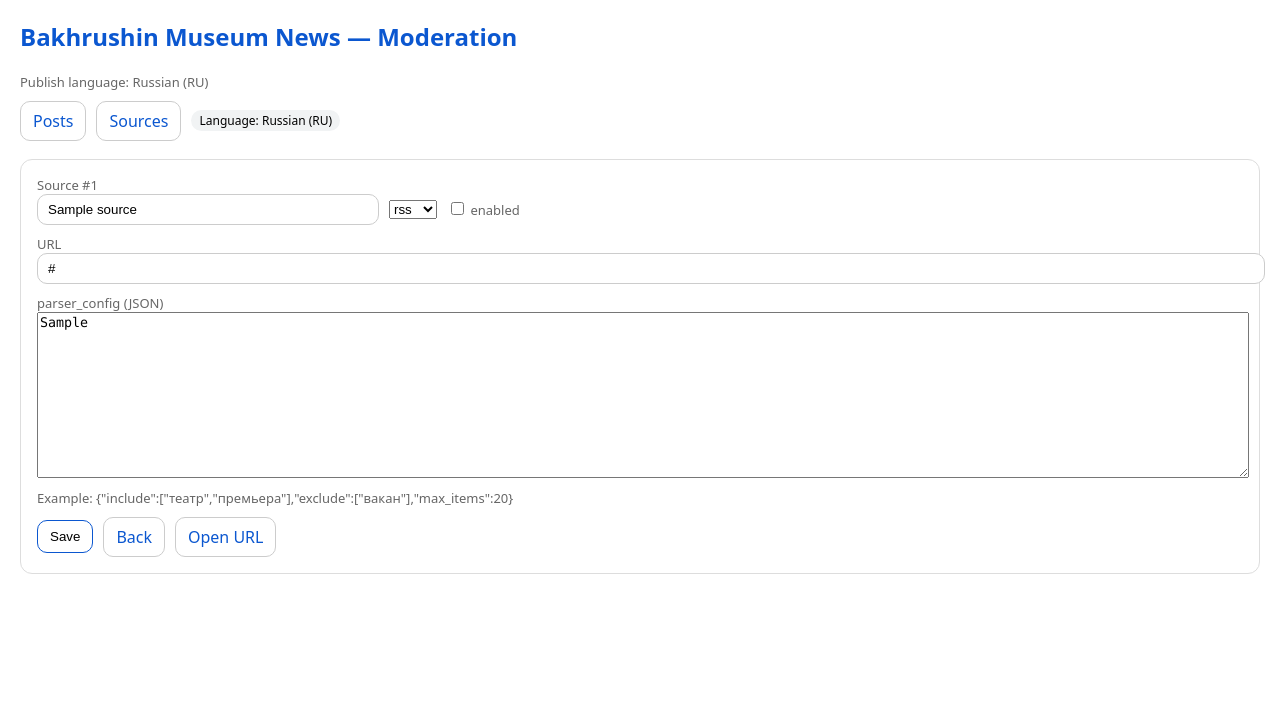
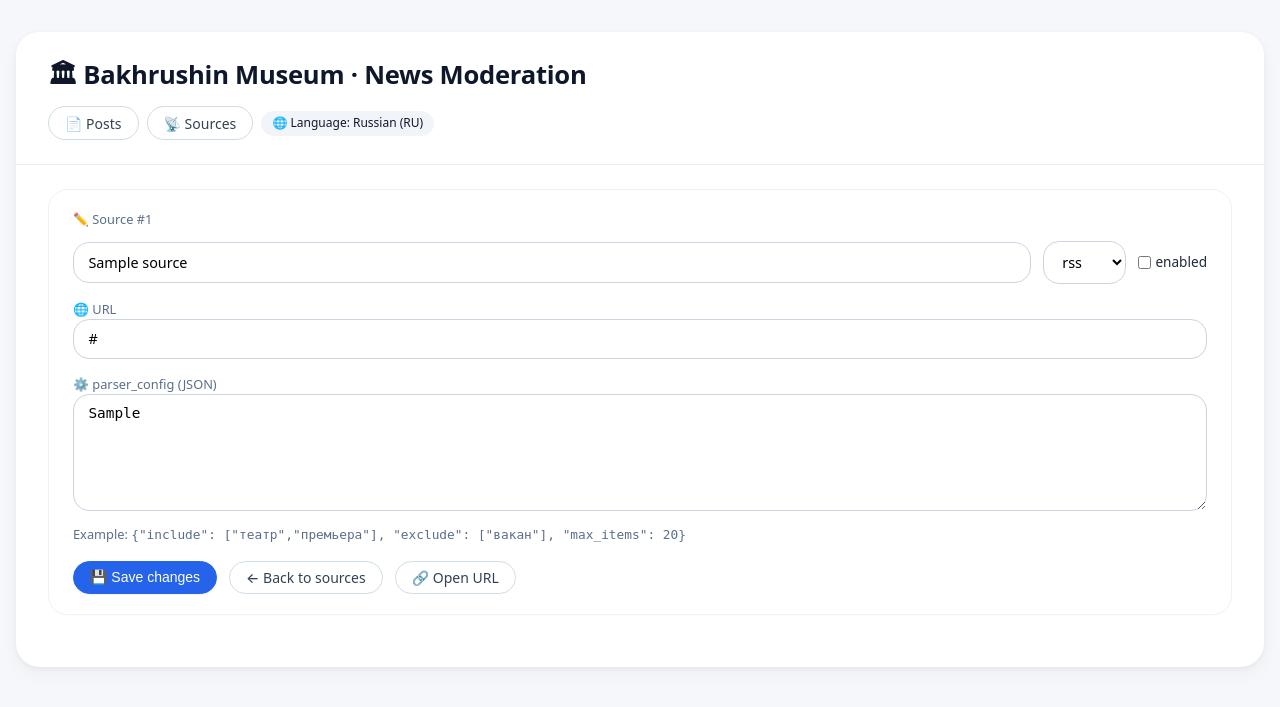
Before and after one commit to camdyngaskamp/bakhrushin_tg, a FastAPI app: template app/templates/source_edit.html in a window 1280 px wide. Shown: the top 707 px of the page. Run offline with FastAPI, Linux system fonts and the light colour scheme; the template is opened without the code that fills it: most values are stand-ins (such as "Sample title", 1, 10 or a date in 2020); parts of the project's set-up code (start-up, migrations or seed data) failed here and were passed over.

Commit message:
Renew design

```diff
--- a/app/templates/base.html
+++ b/app/templates/base.html
@@ -1,34 +1,261 @@
+<!-- base.html -->
 <!doctype html>
 <html>
 <head>
   <meta charset="utf-8">
+  <meta name="viewport" content="width=device-width, initial-scale=1">
   <title>Bakhrushin News Moderation</title>
   <style>
-      body { font-family: system-ui, -apple-system, Segoe UI, Roboto, sans-serif; margin: 20px; }
-      a { color: #0b57d0; text-decoration: none; }
-      .card { border: 1px solid #ddd; border-radius: 12px; padding: 16px; margin: 12px 0; }
-      .muted { color: #666; font-size: 13px; }
-      textarea { width: 100%; min-height: 220px; font-family: ui-monospace, SFMono-Regular, Menlo, monospace; }
-      .btn { padding: 8px 12px; border-radius: 10px; border: 1px solid #ccc; background: #fff; cursor: pointer; }
-      .btn-primary { border-color: #0b57d0; }
-      .row { display: flex; gap: 10px; align-items: center; flex-wrap: wrap; }
-      .pill { display:inline-block; padding: 2px 8px; border-radius: 999px; background:#f1f3f4; font-size: 12px; }
-      input { padding: 7px 10px; border-radius: 10px; border: 1px solid #ccc; }
+    * {
+      margin: 0;
+      padding: 0;
+      box-sizing: border-box;
+    }
+
+    body {
+      background: #f5f7fb;
+      font-family: system-ui, -apple-system, 'Segoe UI', Roboto, 'Helvetica Neue', sans-serif;
+      line-height: 1.5;
+      color: #1e293b;
+      padding: 2rem 1rem;
+    }
+
+    .container {
+      max-width: 1280px;
+      margin: 0 auto;
+      background: white;
+      border-radius: 1.5rem;
+      box-shadow: 0 8px 20px rgba(0,0,0,0.03), 0 2px 6px rgba(0,0,0,0.05);
+      overflow: hidden;
+    }
+
+    /* header */
+    .app-header {
+      padding: 1.5rem 2rem;
+      border-bottom: 1px solid #e9edf2;
+      background: #ffffff;
+    }
+
+    .app-header h2 {
+      font-size: 1.6rem;
+      font-weight: 600;
+      letter-spacing: -0.01em;
+      margin-bottom: 0.25rem;
+    }
+
+    .app-header h2 a {
+      color: #0f172a;
+      text-decoration: none;
+      transition: color 0.2s;
+    }
+
+    .app-header h2 a:hover {
+      color: #2563eb;
+    }
+
+    .header-meta {
+      display: flex;
+      justify-content: space-between;
+      align-items: center;
+      flex-wrap: wrap;
+      gap: 0.75rem;
+      margin-top: 0.75rem;
+    }
+
+    .nav-links {
+      display: flex;
+      flex-wrap: wrap;
+      gap: 0.5rem;
+      align-items: center;
+    }
+
+    /* buttons & links */
+    .btn {
+      display: inline-flex;
+      align-items: center;
+      gap: 0.4rem;
+      padding: 0.45rem 1rem;
+      border-radius: 2rem;
+      font-size: 0.875rem;
+      font-weight: 500;
+      background: #ffffff;
+      border: 1px solid #cfdde6;
+      color: #1e40af;
+      cursor: pointer;
+      transition: all 0.2s ease;
+      text-decoration: none;
+      line-height: 1.25;
+    }
+
+    .btn-primary {
+      background: #2563eb;
+      border-color: #2563eb;
+      color: white;
+      box-shadow: 0 1px 2px rgba(0,0,0,0.05);
+    }
+
+    .btn-primary:hover {
+      background: #1d4ed8;
+      border-color: #1d4ed8;
+      transform: translateY(-1px);
+    }
+
+    .btn-danger {
+      border-color: #fecaca;
+      color: #b91c1c;
+    }
+
+    .btn-danger:hover {
+      background: #fef2f2;
+      border-color: #f87171;
+    }
+
+    .btn-outline {
+      border-color: #cfdde6;
+      color: #334155;
+    }
+
+    .btn-outline:hover {
+      background: #f8fafc;
+      border-color: #94a3b8;
+    }
+
+    /* cards */
+    .card {
+      background: white;
+      border-radius: 1.25rem;
+      border: 1px solid #eef2f6;
+      padding: 1.25rem 1.5rem;
+      margin-bottom: 1.25rem;
+      transition: box-shadow 0.2s, border-color 0.2s;
+      box-shadow: 0 1px 2px rgba(0,0,0,0.02);
+    }
+
+    .card:hover {
+      border-color: #cbd5e1;
+      box-shadow: 0 8px 20px rgba(0,0,0,0.05);
+    }
+
+    .card-header {
+      display: flex;
+      flex-wrap: wrap;
+      justify-content: space-between;
+      align-items: baseline;
+      margin-bottom: 0.75rem;
+    }
+
+    /* pills / badges */
+    .pill {
+      display: inline-block;
+      padding: 0.2rem 0.7rem;
+      border-radius: 2rem;
+      background: #f1f5f9;
+      font-size: 0.75rem;
+      font-weight: 500;
+      color: #0f172a;
+    }
+
+    .pill-pending { background: #ffedd5; color: #9a3412; }
+    .pill-approved { background: #dcfce7; color: #166534; }
+    .pill-scheduled { background: #dbeafe; color: #1e3a8a; }
+    .pill-enabled { background: #dcfce7; color: #166534; }
+    .pill-disabled { background: #f1f5f9; color: #475569; }
+
+    .muted {
+      color: #5b6e8c;
+      font-size: 0.8rem;
+    }
+
+    /* forms */
+    label, .form-label {
+      font-size: 0.85rem;
+      font-weight: 500;
+      color: #1e293b;
+      display: block;
+      margin-bottom: 0.3rem;
+    }
+
+    input, select, textarea {
+      font-family: inherit;
+      font-size: 0.9rem;
+      padding: 0.6rem 0.9rem;
+      border-radius: 1rem;
+      border: 1px solid #cbd5e1;
+      background: #ffffff;
+      transition: 0.2s;
+      width: 100%;
+    }
+
+    input:focus, select:focus, textarea:focus {
+      outline: none;
+      border-color: #2563eb;
+      box-shadow: 0 0 0 3px rgba(37,99,235,0.1);
+    }
+
+    textarea {
+      font-family: ui-monospace, 'SF Mono', Menlo, monospace;
+      resize: vertical;
+    }
+
+    .row {
+      display: flex;
+      flex-wrap: wrap;
+      gap: 0.75rem;
+      align-items: center;
+    }
+
+    .alert-error {
+      background: #fef2f2;
+      border-left: 4px solid #dc2626;
+      padding: 0.75rem 1rem;
+      border-radius: 1rem;
+      color: #b91c1c;
+      font-size: 0.875rem;
+      margin-bottom: 1rem;
+    }
+
+    pre {
+      background: #f8fafc;
+      padding: 0.75rem;
+      border-radius: 1rem;
+      font-size: 0.75rem;
+      overflow-x: auto;
+      border: 1px solid #eef2f6;
+    }
+
+    /* main content */
+    .content {
+      padding: 1.5rem 2rem 2rem;
+    }
+
+    @media (max-width: 640px) {
+      body { padding: 0.75rem; }
+      .content { padding: 1rem; }
+      .app-header { padding: 1rem 1rem; }
+      .card { padding: 1rem; }
+    }
   </style>
 </head>
 <body>
-    <h2><a href="/">Bakhrushin Museum News — Moderation</a></h2>
-    <div class="muted" style="margin-bottom: 8px;">Publish language: {{ publish_language_label }}</div>
-    <div class="row" style="margin: 10px 0 18px 0;">
-      <a class="btn" href="/">Posts</a>
-      <a class="btn" href="/sources">Sources</a>
-      <span class="pill">Language: {{ publish_language_label }}</span>
+<div class="container">
+  <div class="app-header">
+    <h2><a href="/">🏛 Bakhrushin Museum · News Moderation</a></h2>
+    <div class="header-meta">
+      <div class="nav-links">
+        <a class="btn btn-outline" href="/">📄 Posts</a>
+        <a class="btn btn-outline" href="/sources">📡 Sources</a>
+        <span class="pill">🌐 Language: {{ publish_language_label }}</span>
         {% if web_password_set %}
         <form method="post" action="/logout" style="display:inline;">
-        <button type="submit" class="btn">Выход</button>
+          <button type="submit" class="btn btn-outline">🚪 Exit</button>
         </form>
         {% endif %}
       </div>
+    </div>
+  </div>
+  <div class="content">
     {% block content %}{% endblock %}
+  </div>
+</div>
 </body>
 </html>
--- a/app/templates/source_edit.html
+++ b/app/templates/source_edit.html
@@ -1,41 +1,44 @@
+<!-- source_edit.html -->
 {% extends "base.html" %}
 {% block content %}
 <div class="card">
-    <div class="muted">Source #{{ source.id }}</div>
+  <div class="card-header">
+    <div class="muted">✏️ Source #{{ source.id }}</div>
+  </div>
   <form method="post" action="/sources/{{ source.id }}/update">
-      <div class="row" style="margin-bottom: 10px;">
-        <input name="name" value="{{ source.name }}" style="min-width: 320px;" required>
-        <select name="type">
+    <div class="row" style="margin-bottom: 1rem;">
+      <input name="name" value="{{ source.name }}" style="flex: 2;" required>
+      <select name="type" style="width: auto;">
         <option value="rss" {% if source.type.value=='rss' %}selected{% endif %}>rss</option>
         <option value="html" {% if source.type.value=='html' %}selected{% endif %}>html</option>
       </select>
-        <label class="muted">
+      <label style="display: flex; align-items: center; gap: 0.3rem; margin:0;">
         <input type="checkbox" name="enabled" value="1" {% if source.enabled %}checked{% endif %}>
         enabled
       </label>
     </div>
 
-      <div style="margin-bottom: 10px;">
-        <div class="muted">URL</div>
-        <input name="url" value="{{ source.url }}" style="width: 100%;" required>
+    <div style="margin-bottom: 1rem;">
+      <div class="muted">🌐 URL</div>
+      <input name="url" value="{{ source.url }}" required>
     </div>
 
-      <div style="margin-bottom: 10px;">
-        <div class="muted">parser_config (JSON)</div>
-        <textarea name="parser_config" style="min-height: 160px;">{{ parser_config_json }}</textarea>
-        <div class="muted" style="margin-top:6px;">
-          Example: {"include":["театр","премьера"],"exclude":["вакан"],"max_items":20}
+    <div style="margin-bottom: 1rem;">
+      <div class="muted">⚙️ parser_config (JSON)</div>
+      <textarea name="parser_config" rows="6" style="font-family: monospace;">{{ parser_config_json }}</textarea>
+      <div class="muted" style="margin-top: 0.5rem;">
+        Example: <code>{"include": ["театр","премьера"], "exclude": ["вакан"], "max_items": 20}</code>
       </div>
     </div>
 
     {% if error %}
-        <div class="pill" style="background:#ffe8e8;">{{ error }}</div>
+      <div class="alert-error">{{ error }}</div>
     {% endif %}
 
     <div class="row">
-        <button class="btn btn-primary" type="submit">Save</button>
-        <a class="btn" href="/sources">Back</a>
-        <a class="btn" href="{{ source.url }}" target="_blank">Open URL</a>
+      <button class="btn btn-primary" type="submit">💾 Save changes</button>
+      <a class="btn btn-outline" href="/sources">← Back to sources</a>
+      <a class="btn btn-outline" href="{{ source.url }}" target="_blank">🔗 Open URL</a>
     </div>
   </form>
 </div>
```
Also changed, not shown: app/templates/index.html (+27 -12 lines), app/templates/login.html (+12 -17 lines), app/templates/post.html (+41 -48 lines), app/templates/sources.html (+33 -32 lines). Lines whose indentation alone changed are shown as unchanged.
